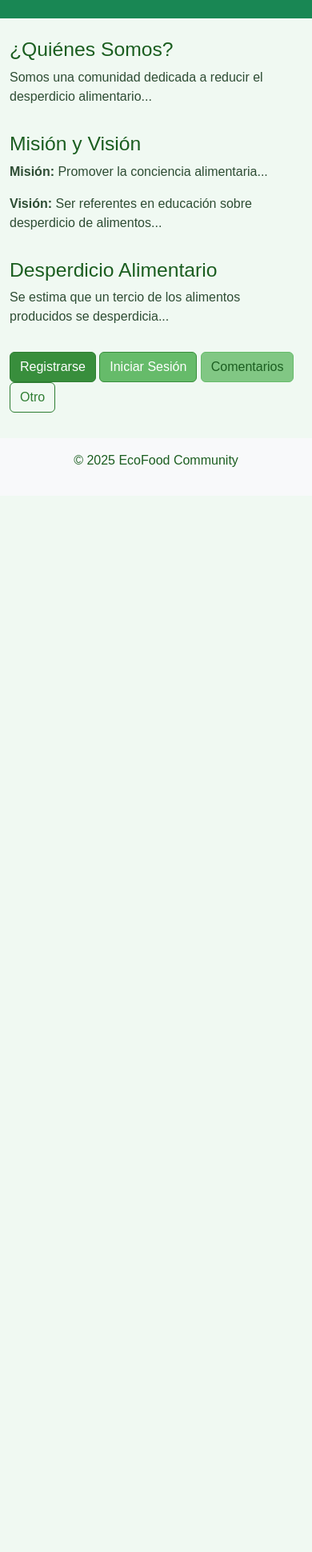
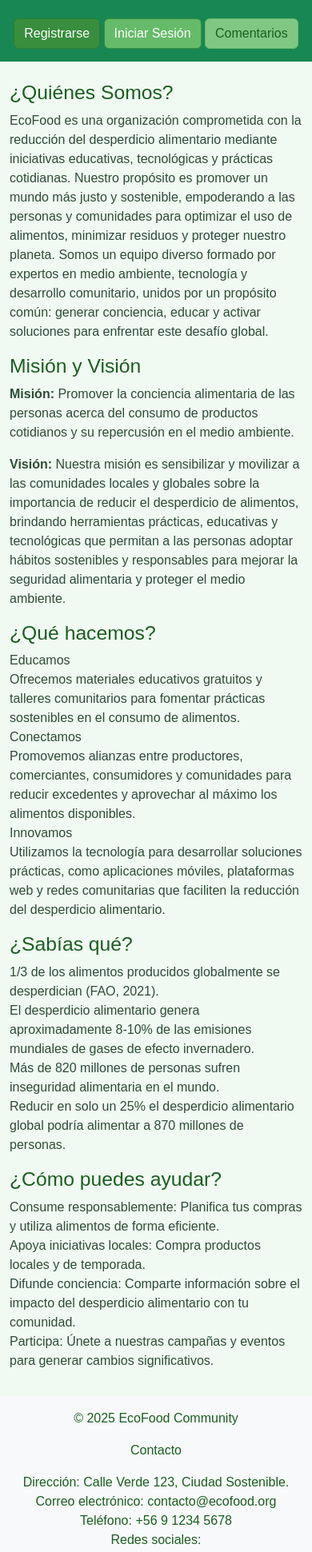
Before and after one commit to unrecoveryloss/Ev2Repo, a website: page public/index.html in a window 390 px wide. Shown: the part 50-1991 px from the top of the page at 80% size. Before the commit the page ends 844 px from the top, so only its background shows below. Drawn offline with nearby package versions, Linux system fonts and the light colour scheme; files that its build step writes are made by us from their sources.

Commit message:
se agregó funcionalidad y responsividad a cada archivo

```diff
--- a/public/css/style.css
+++ b/public/css/style.css
@@ -5,12 +5,12 @@ body {
   }
 
   header {
-    background-color: #2e7d32; /* Verde oscuro */
+    background-color: #2e7d32;
     color: white;
   }
 
   footer {
-    background-color: #a5d6a7; /* Verde claro */
+    background-color: #a5d6a7;
     color: #1b5e20;
   }
 
--- a/public/index.html
+++ b/public/index.html
@@ -10,35 +10,74 @@
 <body>
   <header class="text-center p-3 bg-success text-white">
     <h1>EcoFood Community</h1>
+    <div class="mt-4">
+      <a href="registro.html" class="btn btn-primary">Registrarse</a>
+      <a href="login.html" class="btn btn-secondary">Iniciar Sesión</a>
+      <a href="comentarios.html" class="btn btn-info">Comentarios</a>
+    </div>
   </header>
 
   <main class="container mt-4">
     <section>
-      <h2>¿Quiénes Somos?</h2>
-      <p>Somos una comunidad dedicada a reducir el desperdicio alimentario...</p>
-    </section>
+      <div>
+        <h2>¿Quiénes Somos?</h2>
+        <p>EcoFood es una organización comprometida con la reducción del desperdicio alimentario mediante iniciativas educativas, tecnológicas y prácticas cotidianas. Nuestro propósito es promover un mundo más justo y sostenible, empoderando a las personas y comunidades para optimizar el uso de alimentos, minimizar residuos y proteger nuestro planeta.
+          Somos un equipo diverso formado por expertos en medio ambiente, tecnología y desarrollo comunitario, unidos por un propósito común: generar conciencia, educar y activar soluciones para enfrentar este desafío global.
+          </p>
+      </div>
 
-    <section>
-      <h2>Misión y Visión</h2>
-      <p><strong>Misión:</strong> Promover la conciencia alimentaria...</p>
-      <p><strong>Visión:</strong> Ser referentes en educación sobre desperdicio de alimentos...</p>
-    </section>
+      <div>
+        <h2>Misión y Visión</h2>
+        <p><strong>Misión:</strong> Promover la conciencia alimentaria de las personas acerca del consumo de productos cotidianos y su repercusión en el medio ambiente.</p>
+        <p><strong>Visión:</strong> Nuestra misión es sensibilizar y movilizar a las comunidades locales y globales sobre la importancia de reducir el desperdicio de alimentos, brindando herramientas prácticas, educativas y tecnológicas que permitan a las personas adoptar hábitos sostenibles y responsables para mejorar la seguridad alimentaria y proteger el medio ambiente.
+        </p>
+      </div>
 
-    <section>
-      <h2>Desperdicio Alimentario</h2>
-      <p>Se estima que un tercio de los alimentos producidos se desperdicia...</p>
-    </section>
+      <div>
+        <h2>¿Qué hacemos?</h2>
+        <p>Educamos<br>
+          Ofrecemos materiales educativos gratuitos y talleres comunitarios para fomentar prácticas sostenibles en el consumo de alimentos.<br>
+          Conectamos<br>
+          Promovemos alianzas entre productores, comerciantes, consumidores y comunidades para reducir excedentes y aprovechar al máximo los alimentos disponibles.<br>
+          Innovamos<br>
+          Utilizamos la tecnología para desarrollar soluciones prácticas, como aplicaciones móviles, plataformas web y redes comunitarias que faciliten la reducción del desperdicio alimentario.
 
-    <section class="mt-4">
-      <a href="registro.html" class="btn btn-primary">Registrarse</a>
-      <a href="login.html" class="btn btn-secondary">Iniciar Sesión</a>
-      <a href="comentarios.html" class="btn btn-info">Comentarios</a>
-      <a href="#" class="btn btn-outline-success">Otro</a>
+          </p>
+      </div>
+
+      <div>
+        <h2>¿Sabías qué?</h2>
+        <p>1/3 de los alimentos producidos globalmente se desperdician (FAO, 2021).<br>
+          El desperdicio alimentario genera aproximadamente 8-10% de las emisiones mundiales de gases de efecto invernadero.<br>
+          Más de 820 millones de personas sufren inseguridad alimentaria en el mundo.<br>
+          Reducir en solo un 25% el desperdicio alimentario global podría alimentar a 870 millones de personas.
+          </p>
+      </div>
+
+      <div>
+        <h2>¿Cómo puedes ayudar?</h2>
+        <p>Consume responsablemente: Planifica tus compras y utiliza alimentos de forma eficiente.<br>
+          Apoya iniciativas locales: Compra productos locales y de temporada.<br>
+          Difunde conciencia: Comparte información sobre el impacto del desperdicio alimentario con tu comunidad.<br>
+          Participa: Únete a nuestras campañas y eventos para generar cambios significativos.
+        </p>
+      </div>
+
     </section>
   </main>
 
   <footer class="text-center mt-4 p-3 bg-light">
     <p>&copy; 2025 EcoFood Community</p>
+    <p>Contacto</p>
+    <p>
+      Dirección: Calle Verde 123, Ciudad Sostenible.<br>
+      Correo electrónico: contacto@ecofood.org<br>
+      Teléfono: +56 9 1234 5678<br>
+      Redes sociales:<br>
+      Facebook: EcoFoodOficial<br>
+      Instagram: @ecofood_oficial<br>
+      Twitter: @EcoFood_org
+    </p>
   </footer>
 </body>
 </html>
```
Also changed, not shown: package.json (+11 -2 lines), public/login.html (+9 -2 lines), public/recuperar.html (added, +42 -0 lines), public/registro.html (+5 -2 lines).
